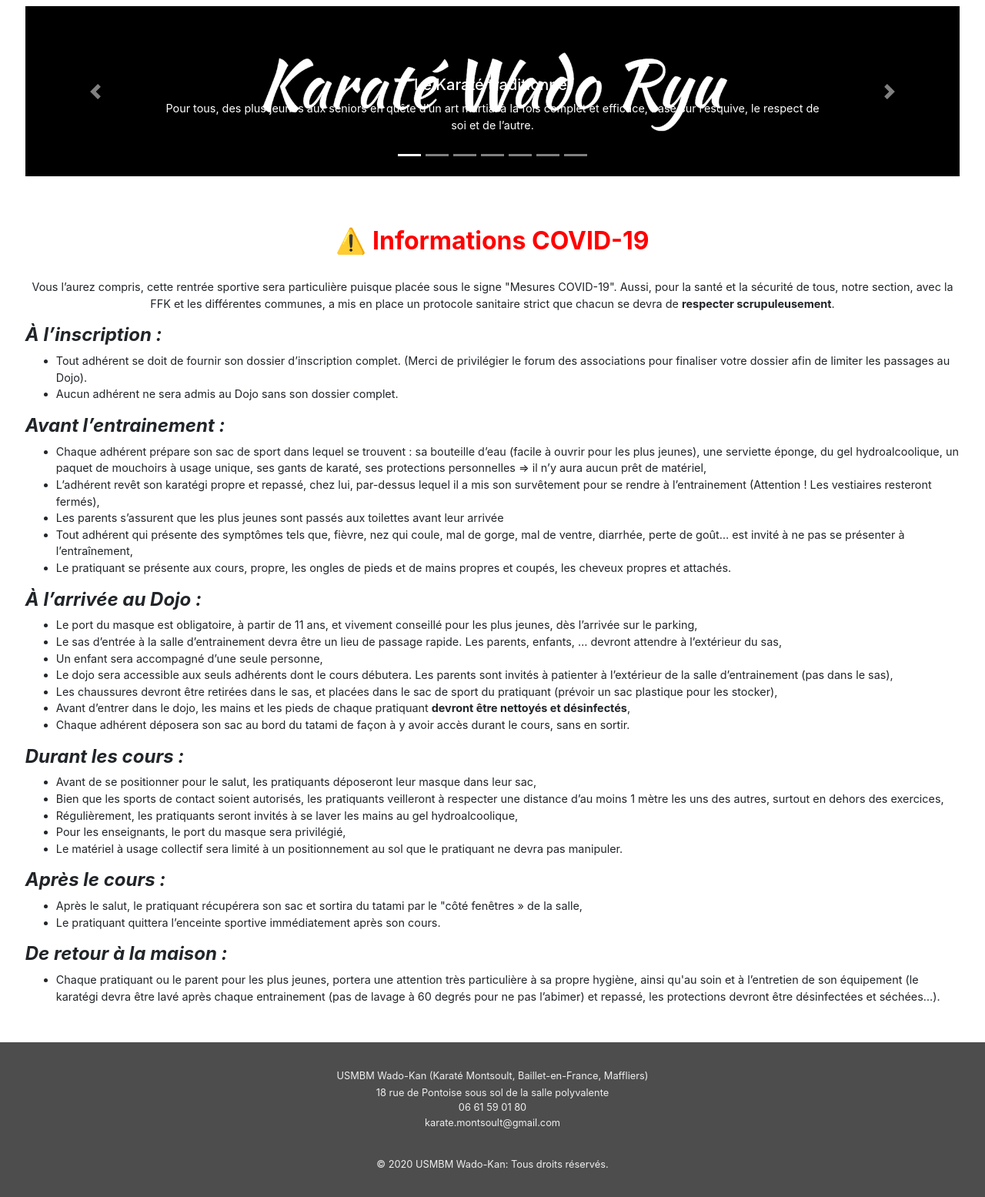
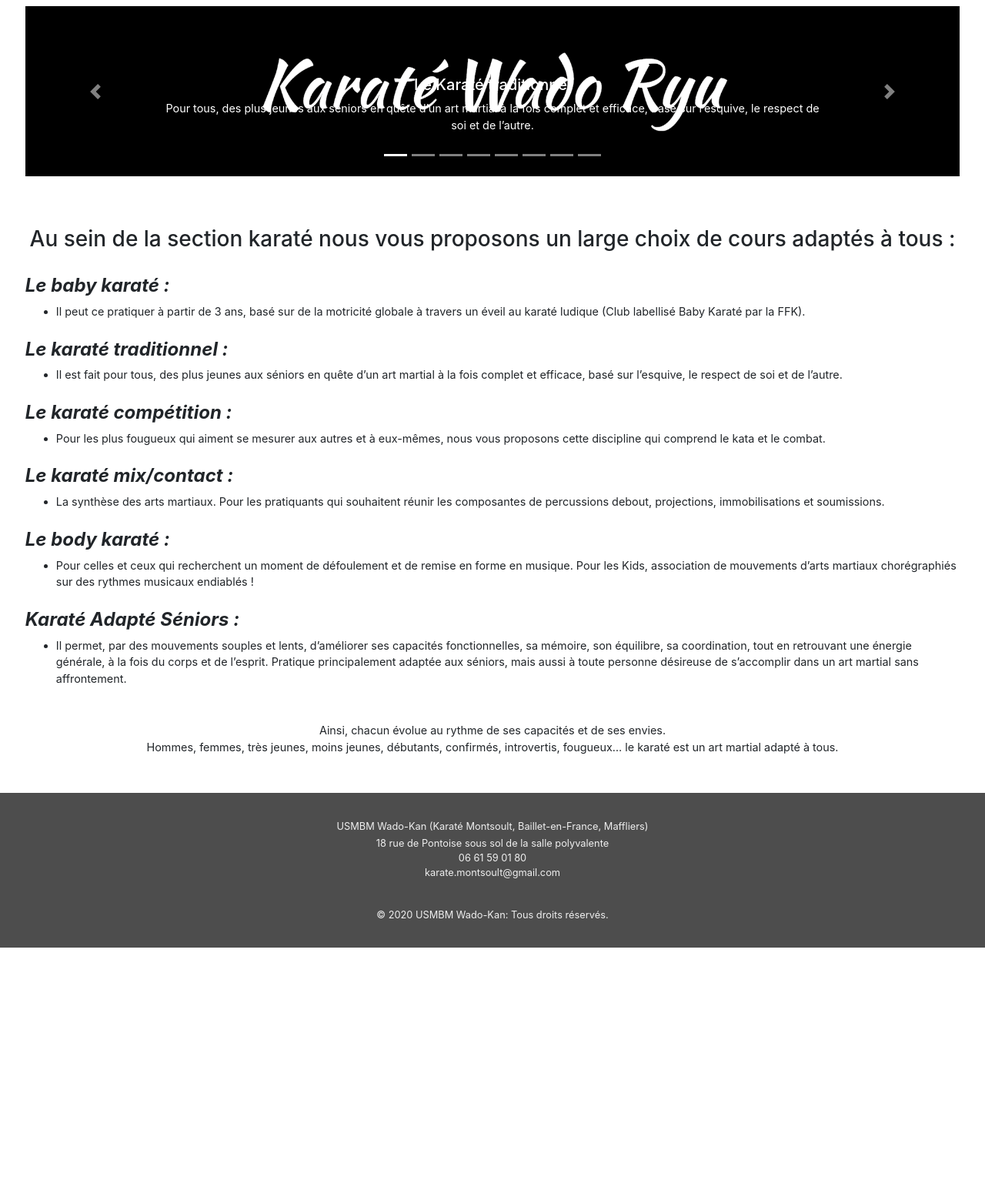
Before and after one commit to Nathan-Del/Karate-Wado-Kan, a PHP site: page / in a window 1280 px wide. Shown: the part 155-1710 px from the top of the page at 77% size. After the commit the page ends 1386 px from the top, so only its background shows below. Run offline with PHP 8.4, Linux system fonts and the light colour scheme.

Commit message:
maj page d'accueil

```diff
--- a/asset/app.css
+++ b/asset/app.css
@@ -6,6 +6,10 @@
     .navbar-hover .collapse ul ul ul{position:absolute;top:0;left:100%;min-width:250px;display:none}
     /*.navbar-hover .collapse ul ul ul ul{position:absolute;top:0;left:-100%;min-width:250px;display:none;z-index:1}*/
     .navbar .navbar-collapse {text-align: center;}
+}
+
+.karate-section {
+    margin-bottom: 1.5rem;
 }
 
 .content {
--- a/index.php
+++ b/index.php
@@ -42,6 +42,7 @@
                 <li data-target="#carouselExampleIndicators" data-slide-to="4"></li>
                 <li data-target="#carouselExampleIndicators" data-slide-to="5"></li>
                 <li data-target="#carouselExampleIndicators" data-slide-to="6"></li>
+                <li data-target="#carouselExampleIndicators" data-slide-to="7"></li>
             </ol>
             <div class="carousel-inner">
                 <div class="carousel-item active">
@@ -86,7 +87,7 @@
                          <p class="sous-titre_img">À partir de 3 ans, basé sur de la motricité globale à travers un éveil au karaté ludique (Club labellisé Baby Karaté par la FFK).</p>
                      </div>
                 </div>
-                 <div class="carousel-item">
+                <div class="carousel-item">
                     <a href="../LabelCancer.php">
                         <img class="d-block w-100" src="..//asset/img/carousel6.png" alt="Second slide">
                     </a>
@@ -94,9 +95,17 @@
                          <p class="sous-titre_img"></p>
                      </div>
                 </div>
-                 <div class="carousel-item">
+                <div class="carousel-item">
                     <a href="../LabelSante.php">
                         <img class="d-block w-100" src="..//asset/img/carousel7.png" alt="Second slide">
+                    </a>
+                    <div class="carousel-caption d-none d-md-block">
+                         <p class="sous-titre_img"></p>
+                     </div>
+                </div>
+                <div class="carousel-item">
+                    <a href="#">
+                        <img class="d-block w-100" src="..//asset/img/carousel8.png" alt="Second slide">
                     </a>
                     <div class="carousel-caption d-none d-md-block">
                          <p class="sous-titre_img"></p>
@@ -115,97 +124,83 @@
         <br>
         <br>
         <br>
-        <h2 style="text-align: center; font-weight: bold; color: red;">⚠️ Informations COVID-19</h2>
+        <h3 style="text-align: center;">Au sein de la section karaté nous vous proposons un large choix de cours adaptés à tous : </h3>
         <br>
-        <p style="text-align: center;">Vous l’aurez compris, cette rentrée sportive sera particulière puisque placée sous le signe "Mesures COVID-19". Aussi, pour la santé et la sécurité de tous, notre section, avec la FFK et les différentes communes, a mis en place un protocole sanitaire strict que chacun se devra de <strong> respecter scrupuleusement</strong>.</p>
-        <div class="container">
+        <div class="container karate-section">
             <div class="row">
                 <div class="col-xs-12 col-sm-8 col-md-6 col-lg-4">
                     <h4 style="font-style:italic; font-weight: bold">
-                    À l’inscription :
+                    Le baby karaté :
                     </h4>
                     <ul>
-                        <li>Tout adhérent se doit de fournir son dossier d’inscription complet. (Merci de privilégier le forum des associations pour finaliser votre dossier afin de limiter les passages au Dojo).</li>
-                        <li>Aucun adhérent ne sera admis au Dojo sans son dossier complet.</li>
+                        <li>Il peut ce pratiquer à partir de 3 ans, basé sur de la motricité globale à travers un éveil au karaté ludique (Club labellisé Baby Karaté par la FFK).</li>
                     </ul>
                 </div>
             </div>
         </div>
-        <div class="container">
+        <div class="container karate-section">
             <div class="row">
                 <div class="col-xs-12 col-sm-8 col-md-6 col-lg-4">
                     <h4 style="font-style:italic; font-weight: bold">
-                    Avant l’entrainement :
+                    Le karaté traditionnel :
                     </h4>
                     <ul>
-                        <li>Chaque adhérent prépare son sac de sport dans lequel se trouvent : sa bouteille d’eau (facile à ouvrir pour les plus jeunes), une serviette éponge, du gel hydroalcoolique, un paquet de mouchoirs à usage unique, ses gants de karaté, ses protections personnelles => il n’y aura aucun prêt de matériel,</li>
-                        <li>L’adhérent revêt son karatégi propre et repassé, chez lui, par-dessus lequel il a mis son survêtement pour se rendre à l’entrainement (Attention ! Les vestiaires resteront fermés),</li>
-                        <li>Les parents s’assurent que les plus jeunes sont passés aux toilettes avant leur arrivée</li>
-                        <li>Tout adhérent qui présente des symptômes tels que, fièvre, nez qui coule, mal de gorge, mal de ventre, diarrhée, perte de goût… est invité à ne pas se présenter à l’entraînement,</li>
-                        <li>Le pratiquant se présente aux cours, propre, les ongles de pieds et de mains propres et coupés, les cheveux propres et attachés.</li>
+                        <li>Il est fait pour tous, des plus jeunes aux séniors en quête d’un art martial à la fois complet et efficace, basé sur l’esquive, le respect de soi et de l’autre.</li>
                     </ul>
                 </div>
             </div>
         </div>
-        <div class="container">
+        <div class="container karate-section">
             <div class="row">
                 <div class="col-xs-12 col-sm-8 col-md-6 col-lg-4">
                     <h4 style="font-style:italic; font-weight: bold">
-                    À l’arrivée au Dojo :
+                    Le karaté compétition :
                     </h4>
                     <ul>
-                        <li>Le port du masque est obligatoire, à partir de 11 ans, et vivement conseillé pour les plus jeunes, dès l’arrivée sur le parking,</li>
-                        <li>Le sas d’entrée à la salle d’entrainement devra être un lieu de passage rapide. Les parents, enfants, … devront attendre à l’extérieur du sas,</li>
-                        <li>Un enfant sera accompagné d’une seule personne,</li>
-                        <li>Le dojo sera accessible aux seuls adhérents dont le cours débutera. Les parents sont invités à patienter à l’extérieur de la salle d’entrainement (pas dans le sas),</li>
-                        <li>Les chaussures devront être retirées dans le sas, et placées dans le sac de sport du pratiquant (prévoir un sac plastique pour les stocker),</li>
-                        <li>Avant d’entrer dans le dojo, les mains et les pieds de chaque pratiquant <p style="font-weight: bold; display:inline-block; margin-bottom: auto;">devront être nettoyés et désinfectés</p>,</li>
-                        <li>Chaque adhérent déposera son sac au bord du tatami de façon à y avoir accès durant le cours, sans en sortir.</li>
+                        <li>Pour les plus fougueux qui aiment se mesurer aux autres et à eux-mêmes, nous vous proposons cette discipline qui comprend le kata et le combat.</li>
                     </ul>
                 </div>
             </div>
         </div>
-        <div class="container">
+        <div class="container karate-section">
             <div class="row">
                 <div class="col-xs-12 col-sm-8 col-md-6 col-lg-4">
                     <h4 style="font-style:italic; font-weight: bold">
-                    Durant les cours :
+                    Le karaté mix/contact :
                     </h4>
                     <ul>
-                        <li>Avant de se positionner pour le salut, les pratiquants déposeront leur masque dans leur sac,</li>
-                        <li>Bien que les sports de contact soient autorisés, les pratiquants veilleront à respecter une distance d’au moins 1 mètre les uns des autres, surtout en dehors des exercices,</li>
-                        <li>Régulièrement, les pratiquants seront invités à se laver les mains au gel hydroalcoolique,</li>
-                        <li>Pour les enseignants, le port du masque sera privilégié,</li>
-                        <li>Le matériel à usage collectif sera limité à un positionnement au sol que le pratiquant ne devra pas manipuler.</li>
+                        <li>La synthèse des arts martiaux. Pour les pratiquants qui souhaitent réunir les composantes de percussions debout, projections, immobilisations et soumissions.</li>
                     </ul>
                 </div>
             </div>
         </div>
-        <div class="container">
+        <div class="container karate-section">
             <div class="row">
                 <div class="col-xs-12 col-sm-8 col-md-6 col-lg-4">
                     <h4 style="font-style:italic; font-weight: bold">
-                    Après le cours :
+                    Le body karaté :
                     </h4>
                     <ul>
-                        <li>Après le salut, le pratiquant récupérera son sac et sortira du tatami par le "côté fenêtres » de la salle,</li>
-                        <li>Le pratiquant quittera l’enceinte sportive immédiatement après son cours.</li>
+                        <li>Pour celles et ceux qui recherchent un moment de défoulement et de remise en forme en musique. Pour les Kids, association de mouvements d’arts martiaux chorégraphiés sur des rythmes musicaux endiablés !</li>
                     </ul>
                 </div>
             </div>
         </div>
-        <div class="container">
+        <div class="container karate-section">
             <div class="row">
                 <div class="col-xs-12 col-sm-8 col-md-6 col-lg-4">
                     <h4 style="font-style:italic; font-weight: bold">
-                    De retour à la maison :
+                    Karaté Adapté Séniors :
                     </h4>
                     <ul>
-                        <li>Chaque pratiquant ou le parent pour les plus jeunes, portera une attention très particulière à sa propre hygiène, ainsi qu'au soin et à l’entretien de son équipement (le karatégi devra être lavé après chaque entrainement (pas de lavage à 60 degrés pour ne pas l’abimer) et repassé, les protections devront être désinfectées et séchées…).</li>
+                        <li>Il permet, par des mouvements souples et lents, d’améliorer ses capacités fonctionnelles, sa mémoire, son équilibre, sa coordination, tout en retrouvant une énergie générale, à la fois du corps et de l’esprit. Pratique principalement adaptée aux séniors, mais aussi à toute personne désireuse de s’accomplir dans un art martial sans affrontement.</li>
                     </ul>
                 </div>
             </div>
         </div>
+        <br>
+        <p style="text-align: center;">Ainsi, chacun évolue au rythme de ses capacités et de ses envies. <br>
+        Hommes, femmes, très jeunes, moins jeunes, débutants, confirmés, introvertis, fougueux… le karaté est un art martial adapté à tous.</p>
         <script type="text/javascript" src="asset/Accueil.js"></script>
     </main>
     <footer>
```
Also changed, not shown: asset/img/carousel8.png (added).
